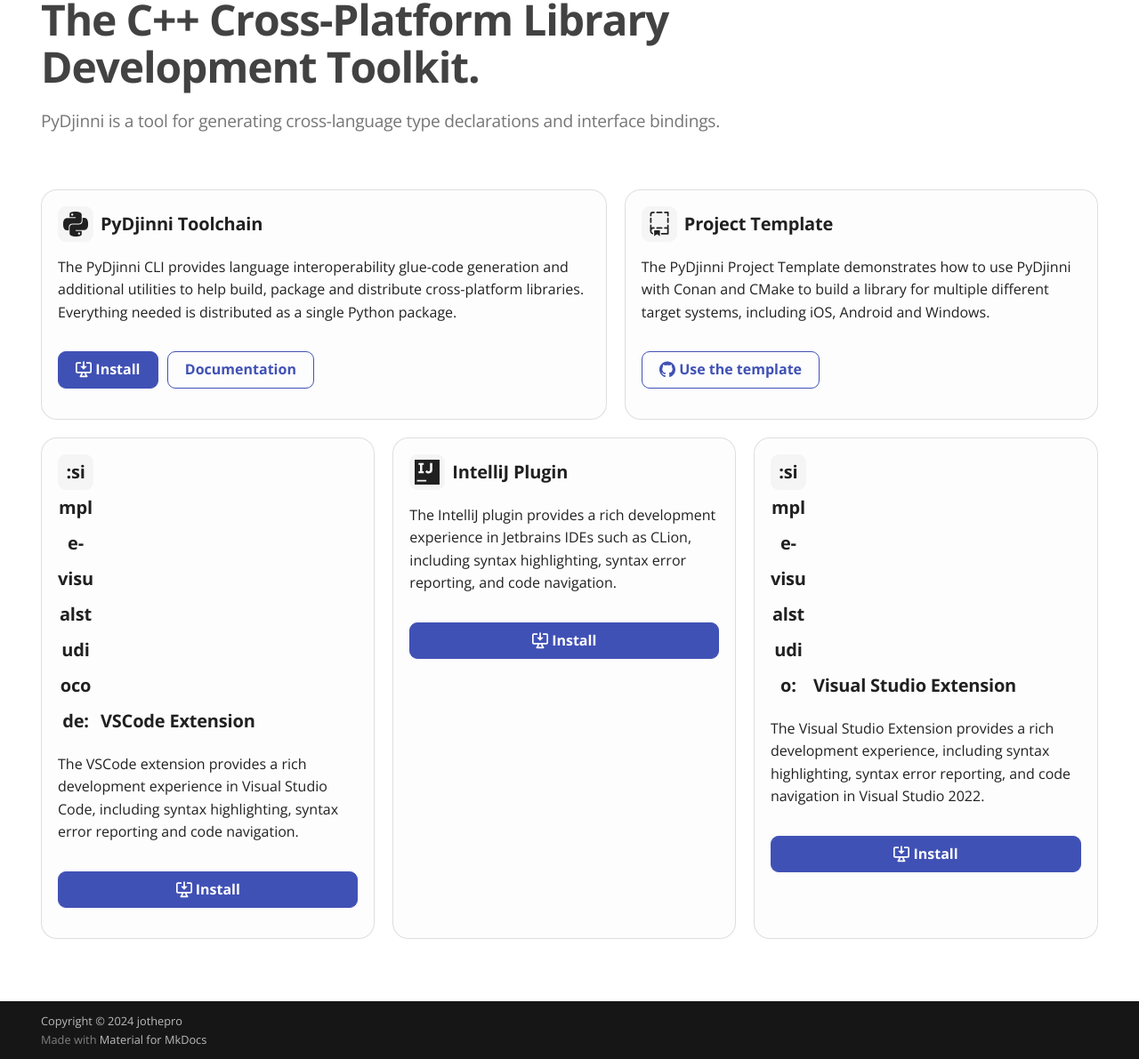
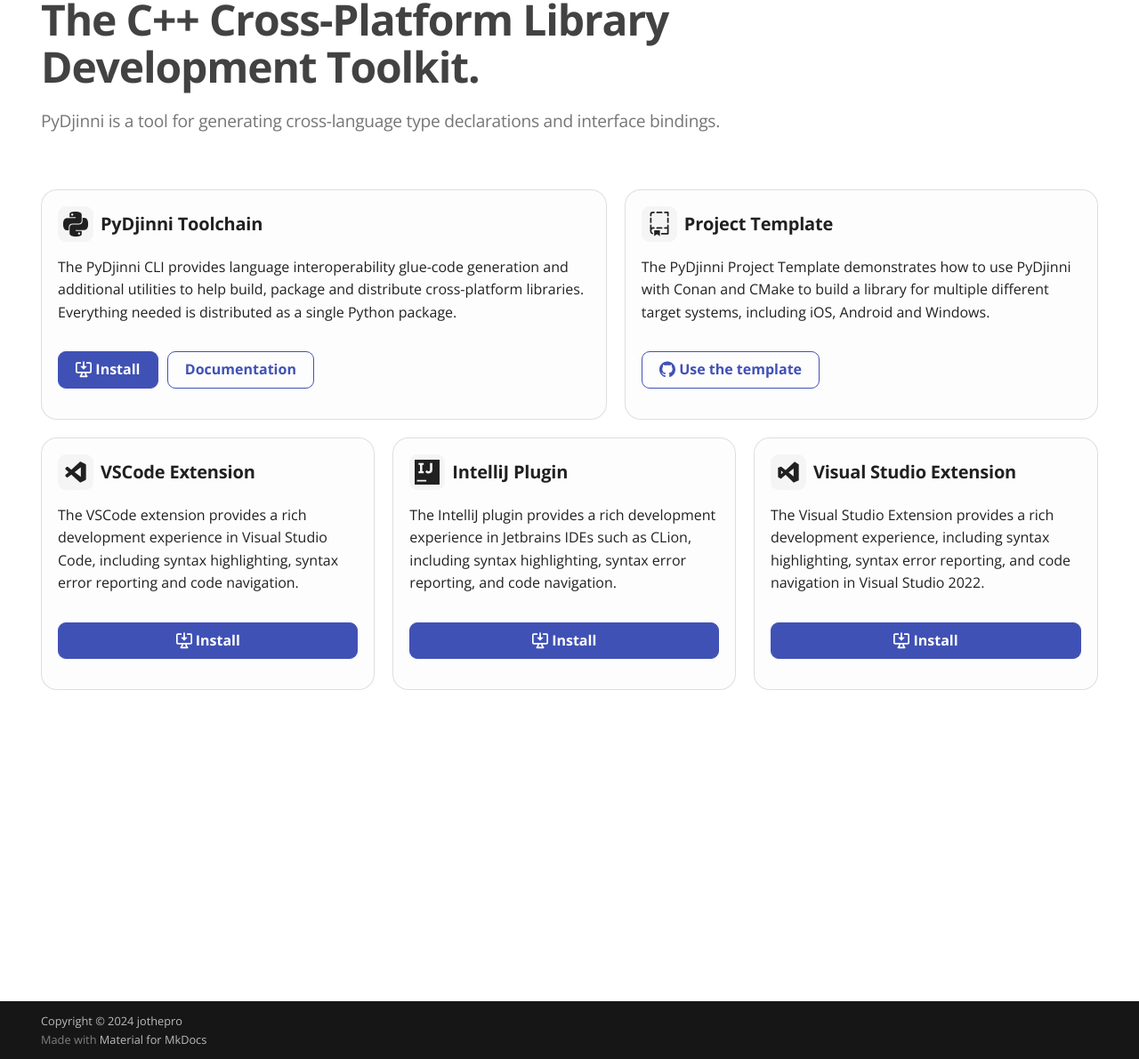
Before and after one commit to pydjinni/pydjinni.github.io, an MkDocs documentation site: the page built from docs/index.md, in a window 1280 px wide and 1355 px high, cut to the strip 164-1355 px from the top of the window. Shown: the whole strip at 89% size. Built offline with MkDocs 1.6.1 and Material for MkDocs 9.7.7, drawn with Linux system fonts in a browser that asks for light colours.

Commit message:
fix: replace missing icons for vscode, visual studio

```diff
--- a/docs/index.md
+++ b/docs/index.md
@@ -54,7 +54,7 @@
 
 <div class="feature-panel" markdown>
 
-<h3 markdown><span class="feature-icon" markdown>:simple-visualstudiocode:</span>VSCode Extension</h3>
+<h3 markdown><span class="feature-icon" markdown>:material-microsoft-visual-studio-code:</span>VSCode Extension</h3>
 
 The VSCode extension provides a rich development experience in Visual Studio Code, including syntax highlighting, syntax error reporting and code navigation.
 
@@ -82,7 +82,7 @@
 
 <div class="feature-panel" markdown>
 
-<h3 markdown><span class="feature-icon" markdown>:simple-visualstudio:</span>Visual Studio Extension</h3>
+<h3 markdown><span class="feature-icon" markdown>:material-microsoft-visual-studio:</span>Visual Studio Extension</h3>
 
 The Visual Studio Extension provides a rich development experience, including syntax highlighting, syntax error reporting, and code navigation in Visual Studio 2022.
 
```
